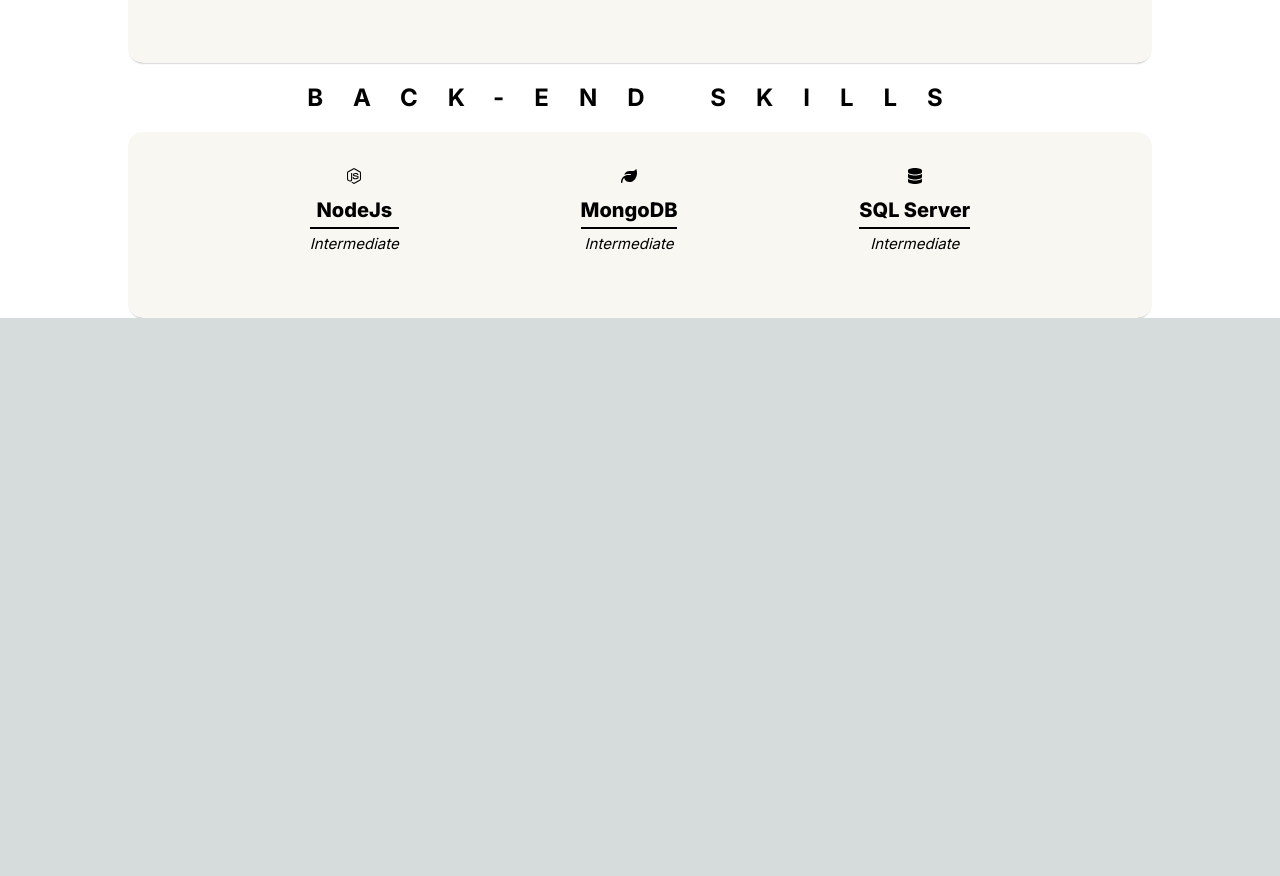
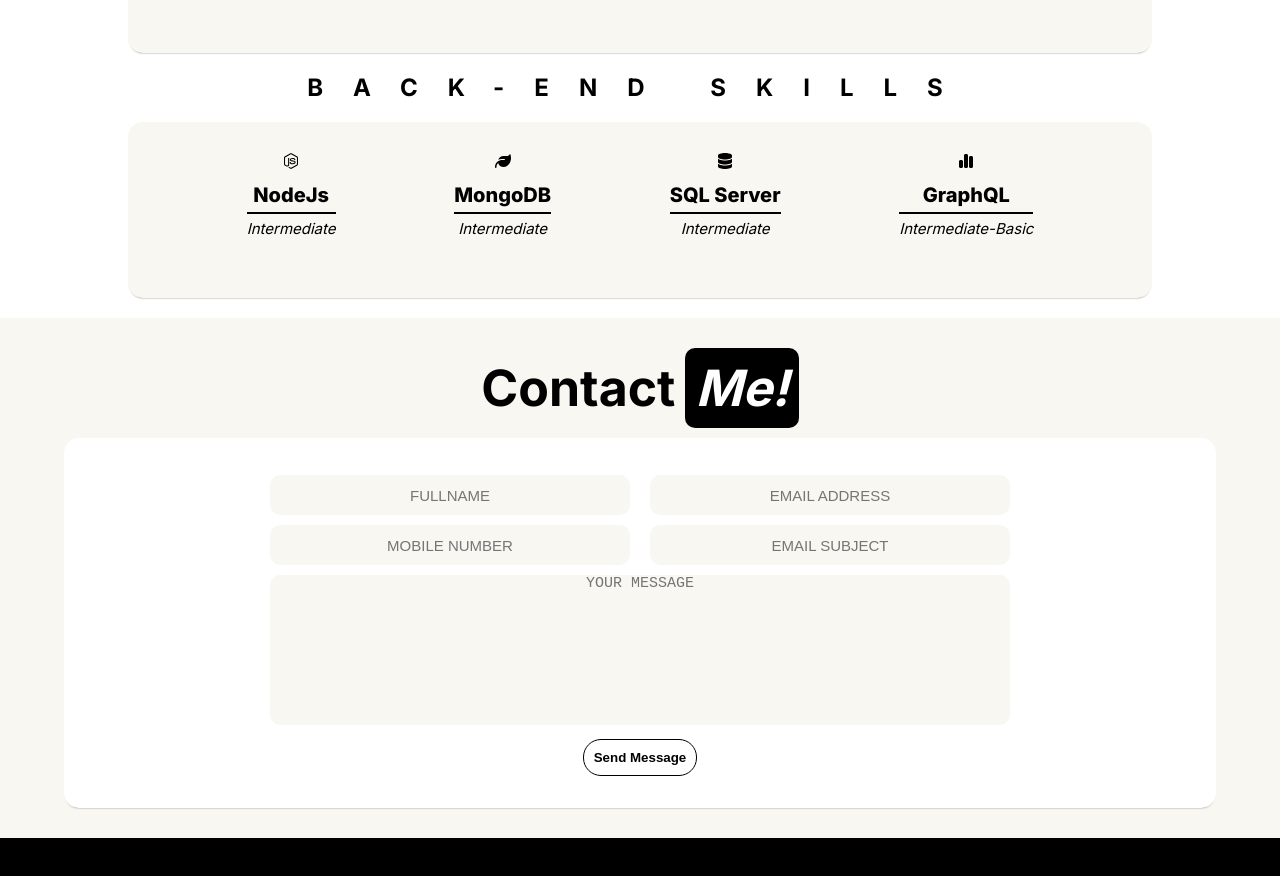
Before and after one commit to GusLDev/my_portfolioV1, a Next.js app: page / in a window 1280 px wide. Shown: the part 1362-2238 px from the top of the page. Before the commit the page ends 1680 px from the top, so only its background shows below. Built offline with nearby package versions, Linux system fonts and the light colour scheme.

Commit message:
Contact Me Completed

```diff
--- /dev/null
+++ b/src/app/components/Contact.jsx
@@ -0,0 +1,25 @@
+import React from 'react'
+import Styles from '../styles/Contact.module.css'
+const Contact = () => {
+    return (
+        <div className={Styles.container}>
+            <h2 className={Styles.title}>Contact<span className={Styles.me}>Me!</span></h2>
+            <form className={Styles.formContainer}>
+                <div className={Styles.firstRow}>
+                    <input type="text" placeholder='FULLNAME' className={Styles.input} />
+                    <input type="text" placeholder='EMAIL ADDRESS' className={Styles.input} />
+                </div>
+                <div className={Styles.secondRow}>
+                    <input type="text" placeholder='MOBILE NUMBER' className={Styles.input} />
+                    <input type="text" placeholder='EMAIL SUBJECT' className={Styles.input} />
+                </div>
+                <div className={Styles.thirdRow}>
+                    <textarea placeholder='YOUR MESSAGE' className={Styles.message}></textarea>
+                </div>
+                <button className={Styles.send}>Send Message</button>
+            </form>
+        </div>
+    )
+}
+
+export default Contact
--- /dev/null
+++ b/src/app/components/Footer.jsx
@@ -0,0 +1,11 @@
+import React from 'react'
+import Styles from '../styles/Footer.module.css'
+const Footer = () => {
+  return (
+    <div className={Styles.container}>
+
+    </div>
+  )
+}
+
+export default Footer
--- a/src/app/components/Header.jsx
+++ b/src/app/components/Header.jsx
@@ -13,7 +13,6 @@
         <li className={Styles.item}>Home</li>
         <li className={Styles.item}>Works</li>
         <li className={Styles.item}>Skills</li>
-        <li className={Styles.item}>Experience</li>
         <li className={Styles.itemImage}>
           <FontAwesomeIcon icon={faPhone} className={Styles.contact}/>
         </li>
--- a/src/app/components/Skills.jsx
+++ b/src/app/components/Skills.jsx
@@ -1,8 +1,8 @@
 import React from 'react'
 import Styles from '../styles/Skills.module.css'
 import { FontAwesomeIcon } from '@fortawesome/react-fontawesome'
-import { faBootstrap, faReact, faHtml5, faCss3, faJs, faNodeJs} from '@fortawesome/free-brands-svg-icons'
-import { faLeaf,faDatabase} from '@fortawesome/free-solid-svg-icons'
+import { faBootstrap, faReact, faHtml5, faCss3, faJs, faNodeJs } from '@fortawesome/free-brands-svg-icons'
+import { faLeaf, faDatabase, faChartSimple } from '@fortawesome/free-solid-svg-icons'
 const Skills = () => {
     return (
         <div className={Styles.container}>
@@ -11,14 +11,14 @@
                 <div className={Styles.skillContainer}>
                     <div className={Styles.skillbx}>
                         <FontAwesomeIcon icon={faHtml5} className={Styles.icon} />
-                        <p className={Styles.skill}>HTML</p>
+                        <p className={Styles.skill}>Html</p>
                         <p className={Styles.experience}>Expert</p>
                     </div>
                 </div>
                 <div className={Styles.skillContainer}>
                     <div className={Styles.skillbx}>
                         <FontAwesomeIcon icon={faCss3} className={Styles.icon} />
-                        <p className={Styles.skill}>CSS</p>
+                        <p className={Styles.skill}>Css</p>
                         <p className={Styles.experience}>Intermediate</p>
                     </div>
                 </div>
@@ -39,7 +39,7 @@
                 <div className={Styles.skillContainer}>
                     <div className={Styles.skillbx}>
                         <FontAwesomeIcon icon={faBootstrap} className={Styles.icon} />
-                        <p className={Styles.skill}>Bootstrap</p>
+                        <p className={Styles.skill}>BootStrap</p>
                         <p className={Styles.experience}>Intermediate</p>
                     </div>
                 </div>
@@ -67,6 +67,13 @@
                         <p className={Styles.experience}>Intermediate</p>
                     </div>
                 </div>
+                <div className={Styles.skillContainer}>
+                    <div className={Styles.skillbx}>
+                        <FontAwesomeIcon icon={faChartSimple} className={Styles.icon} />
+                        <p className={Styles.skill}>GraphQL</p>
+                        <p className={Styles.experience}>Intermediate-Basic</p>
+                    </div>
+                </div>
             </div>
         </div>
     )
--- a/src/app/page.js
+++ b/src/app/page.js
@@ -3,6 +3,8 @@
 import HomeSection from './components/Home'
 import Work from './components/Work'
 import Skills from './components/Skills'
+import Contact from './components/Contact'
+import Footer from './components/Footer'
 export default function Home() {
   return (
     <div>
@@ -13,6 +15,8 @@
         <HomeSection/>
         <Work/>
         <Skills/>
+        <Contact/>
+        <Footer/>
       </main>
     </div>
   )
--- /dev/null
+++ b/src/app/styles/Contact.module.css
@@ -0,0 +1,99 @@
+@import url('https://fonts.googleapis.com/css2?family=Crimson+Pro:wght@200&display=swap');
+.container{
+    height: 65vh;
+    background: #F8F7F1;
+    display: flex;
+    justify-content: center;
+    align-items: center;
+    flex-direction: column;
+}
+.title{
+    font-size: 50px;
+    color: black;
+    text-align: center;
+    margin-top: 30px;
+}
+.me{
+    display: inline-block;
+    background-color: black;
+    padding: 10px;
+    border-radius: 10px;
+    color: white;
+    margin-left: 10px;
+    margin-bottom: 10px;
+    font-style: italic;
+}
+.formContainer{
+    width: 90%;
+    height: 80%;
+    border-radius: 15px;
+    background: rgb(255, 255, 255);
+    margin-bottom: 30px;
+    gap: 10px;
+    box-shadow: 0 2px 2px -2px gray;
+    display: flex;
+    flex-direction: column;
+    justify-content: center;
+    align-items: center;
+}
+.firstRow{
+    display: flex;
+    margin-top: 15px;
+    gap: 20px;
+}
+.secondRow{
+    display: flex;
+    gap: 20px;
+}
+.input{
+    color: black;
+    background: #F8F7F1;
+    border-radius: 10px;
+    width: 360px;
+    height: 40px;
+    font-size: 15px;
+    border: none;
+    outline: none;
+    text-align: center;
+}
+.input:focus::placeholder{
+    color: transparent;
+}
+.input::placeholder{
+    font-size: 15px;
+}
+.message{
+    background: #F8F7F1;
+    width: 740px;
+    border-radius: 10px;
+    height: 150px;
+    font-size: 15px;
+    color: black;
+    resize: none;
+    border: none;
+    outline: none;
+    text-align: center;
+}
+.message::placeholder{
+    font-size: 15px;
+}
+.message:focus::placeholder{
+    color: transparent;
+}
+.send{
+    color: black;
+    background: transparent;
+    outline: none;
+    cursor: pointer;
+    border: 1px solid black;
+    padding: 10px;
+    border-radius: 18px;
+    font-weight: 700;
+    transition: all 0.5s;
+    margin-bottom: 10px;
+
+}
+.send:hover{
+    background: black;
+    color: white;
+}
--- /dev/null
+++ b/src/app/styles/Footer.module.css
@@ -0,0 +1,4 @@
+.container{
+    height: 30vh;
+    background: black;
+}
--- a/src/app/styles/Skills.module.css
+++ b/src/app/styles/Skills.module.css
@@ -65,4 +65,5 @@
     border-radius: 15px;
     background: #F8F7F1;
     box-shadow: 0 2px 2px -2px gray;
+    margin-bottom: 20px;
 }
```
